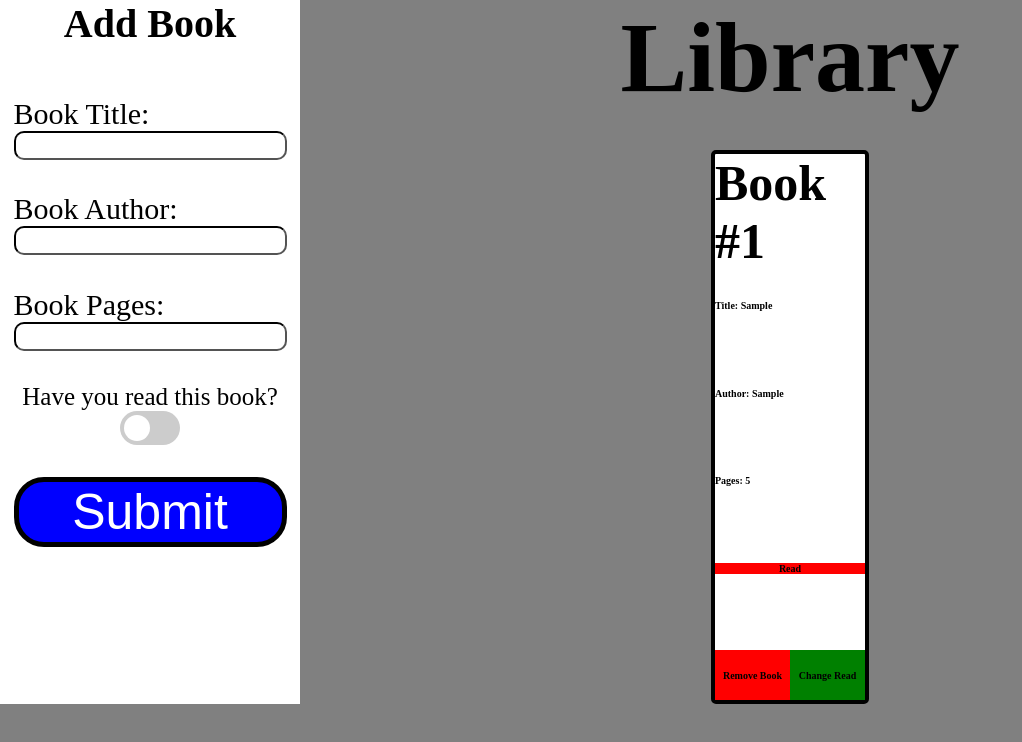
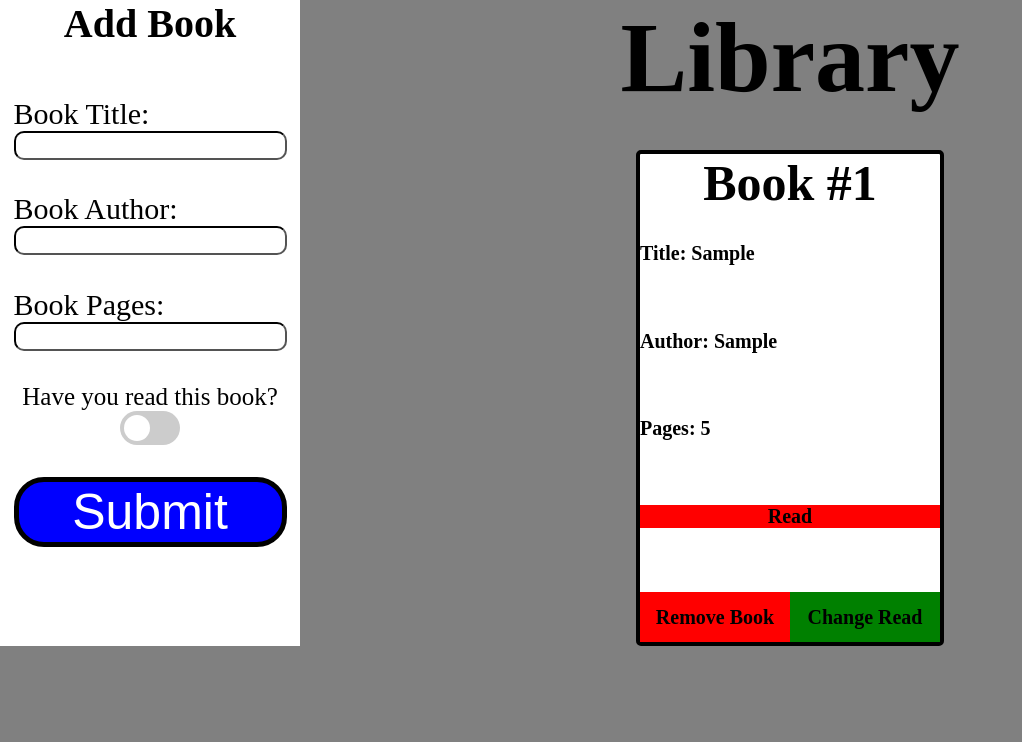
Before and after one commit to Antoniue/Library-Project, a plain HTML site: page index.html in a window 1280 px wide. Both pictures are taken after typing "Sample", "Sample", "5" into the empty fields and a click on the input "Submit". Shown: the whole page, without its empty margins (0-1022 px from the left). Drawn offline with Linux system fonts and the light colour scheme.

Commit message:
book size and font size reverted

```diff
--- a/style.css
+++ b/style.css
@@ -88,14 +88,14 @@ body{
     flex-direction: column;
     border: 4px solid black;
     border-radius: 5px;
-    width: 150px;
+    width: 300px;
     align-items: center;
     background-color: white;
 }
 
 .bookRead{
     display: flex;
-    width: 150px;
+    width: 300px;
     justify-content: center;
 }
 
@@ -107,13 +107,13 @@ body{
 .bookContents{
     display: flex;
     flex-direction: column;
-    font-size: 10px;
+    font-size: 20px;
     gap: 30px;
     margin-top: 30px;
     justify-content: space-between;
     align-items: flex-start;
     height: 400px;
-    width: 150px;
+    width: 300px;
     font-weight: bolder;
 }
 
@@ -121,15 +121,15 @@ body{
     display: flex;
     justify-content: space-between;
     align-items: center;
-    width: 150px;
+    width: 300px;
     height: 50px;
-    font-size: 10px;
+    font-size: 20px;
 }
 .removeBook{
     display: flex;
     background-color: red;
     height: 50px;
-    width: 150px;
+    width: 300px;
     align-items: center;
     cursor: grab;
     justify-content: center;
@@ -138,7 +138,7 @@ body{
     display: flex;
     background-color: green;
     height: 50px;
-    width: 150px;
+    width: 300px;
     justify-content: center;
     align-items: center;
     cursor: grab;
```
